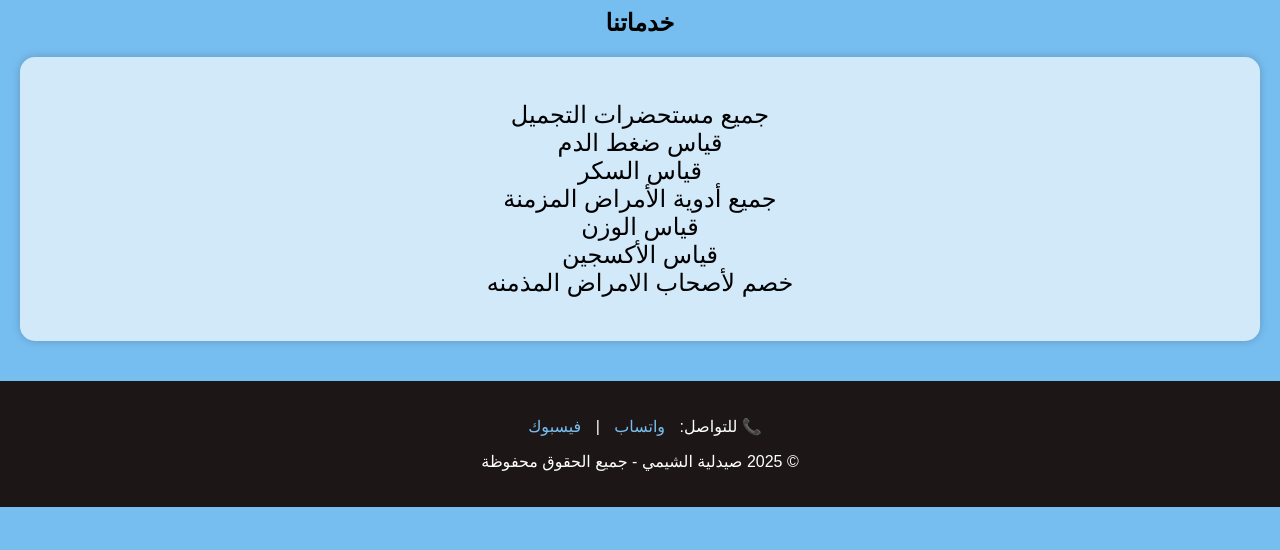
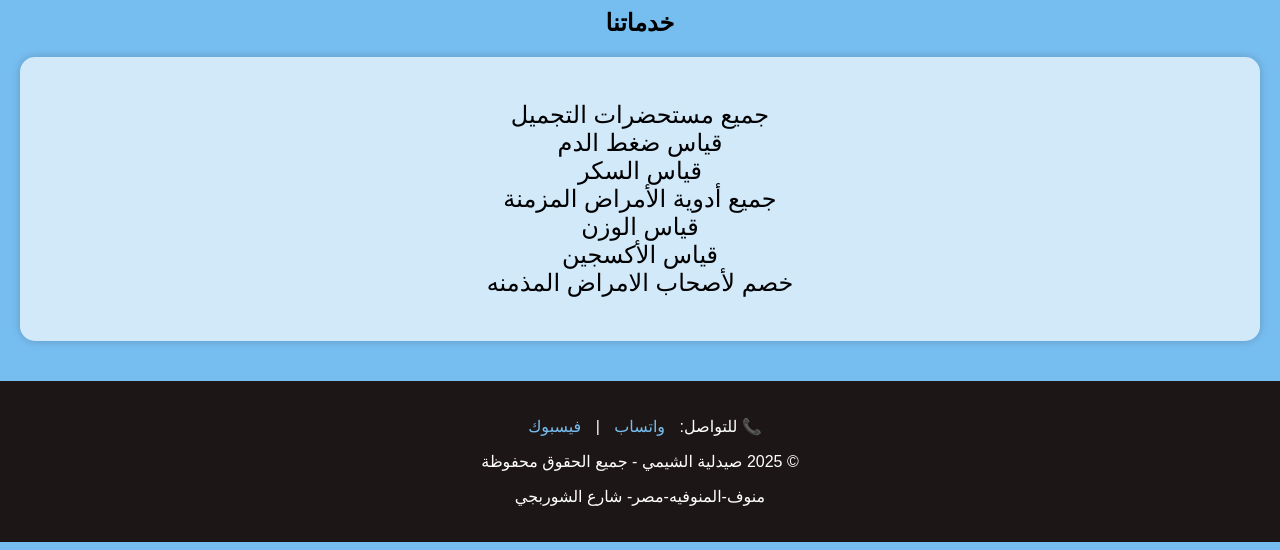
Before and after one commit to mohamedelshemy7/-7, a plain HTML site: page index.html in a window 1280 px wide. Shown: the part 250-800 px from the top of the page. Drawn offline with Linux system fonts and the light colour scheme.

Commit message:
Update index.html

```diff
--- a/index.html
+++ b/index.html
@@ -76,6 +76,7 @@
     <footer>
         <p>📞 للتواصل: <a href="https://wa.me/01205684586" target="_blank">واتساب</a> | <a href="https://web.facebook.com/profile.php?id=100066658399581&locale=ar_AR">فيسبوك</a></p>
         <p>© 2025 صيدلية الشيمي - جميع الحقوق محفوظة</p>
+        <p>منوف-المنوفيه-مصر- شارع الشوربجي</p>
     </footer>
 
 </body>
```
